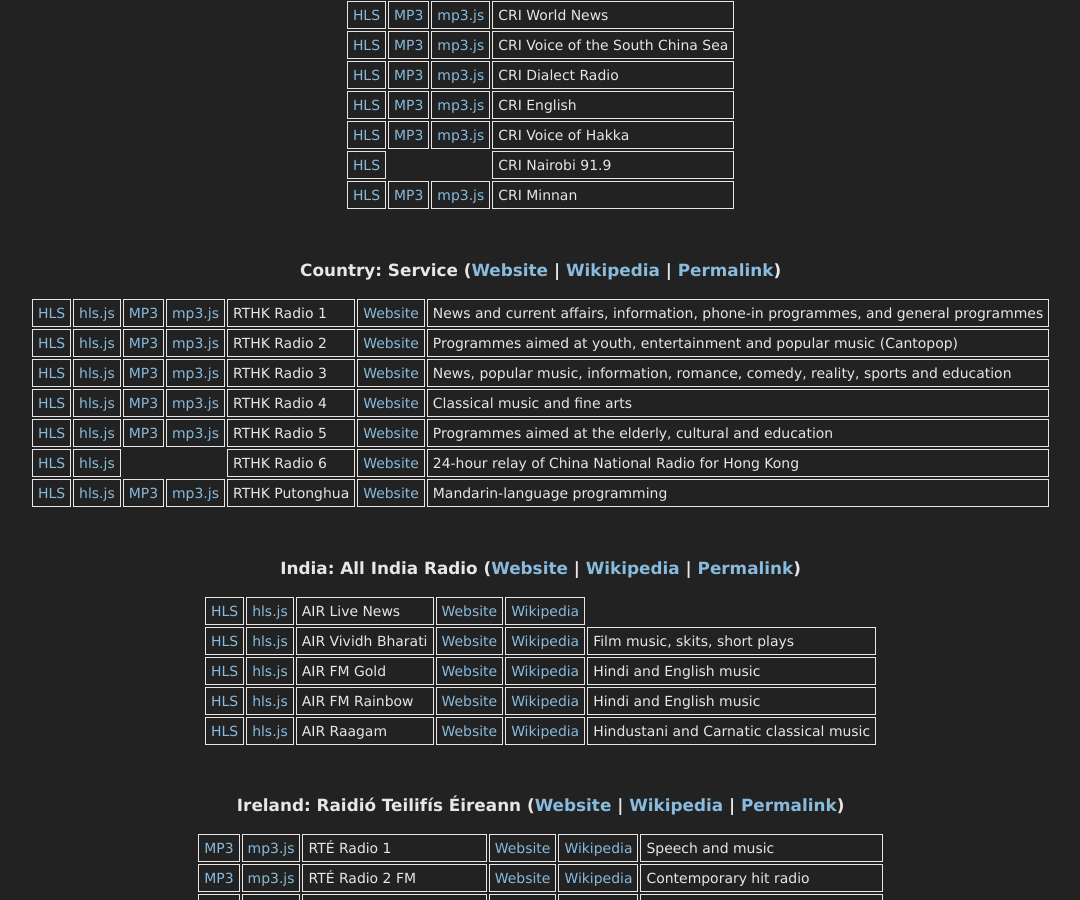
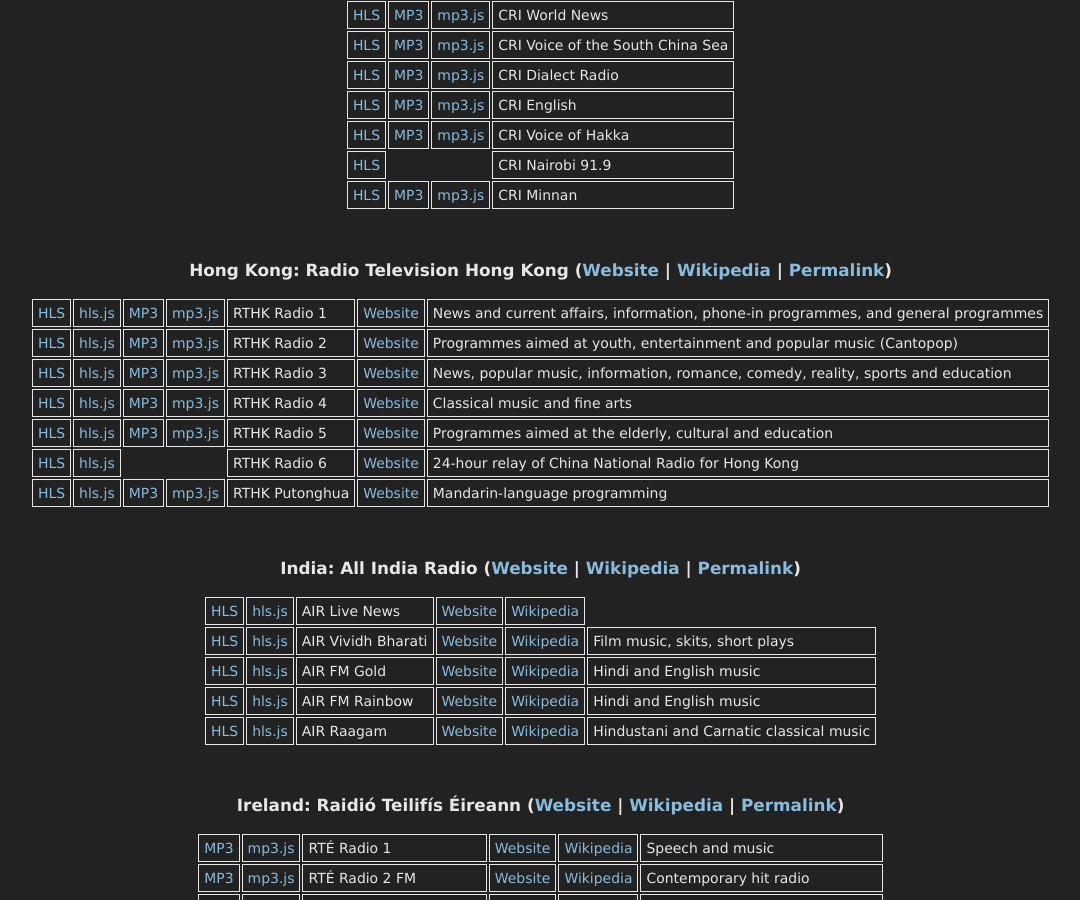
Before and after one commit to danburd/danburd.github.io, a Jekyll site: the page radio.html, which Jekyll copies as it is, in a window 1280 px wide and 900 px high, scrolled down 2833 px. Shown: the whole window, without its empty margins (101-1181 px from the left). Built offline with Jekyll 4.4.1, drawn with Linux system fonts in a browser that asks for light colours.

Commit message:
Update radio.html

```diff
--- a/radio.html
+++ b/radio.html
@@ -804,7 +804,7 @@
 <br>
 <br>
 <div id="Hong_Kong">
-<h3>Country: Service (<a href="https://www.rthk.hk/">Website</a> | <a href="https://en.wikipedia.org/wiki/RTHK">Wikipedia</a> | <a href="#Hong_Kong">Permalink</a>)</h3>
+<h3>Hong Kong: Radio Television Hong Kong (<a href="https://www.rthk.hk/">Website</a> | <a href="https://en.wikipedia.org/wiki/RTHK">Wikipedia</a> | <a href="#Hong_Kong">Permalink</a>)</h3>
 <table>
   <tr>
    <td><a href="https://rthkaudio1-lh.akamaihd.net/i/radio1_1@355864/master.m3u8">HLS</a></td>
```
